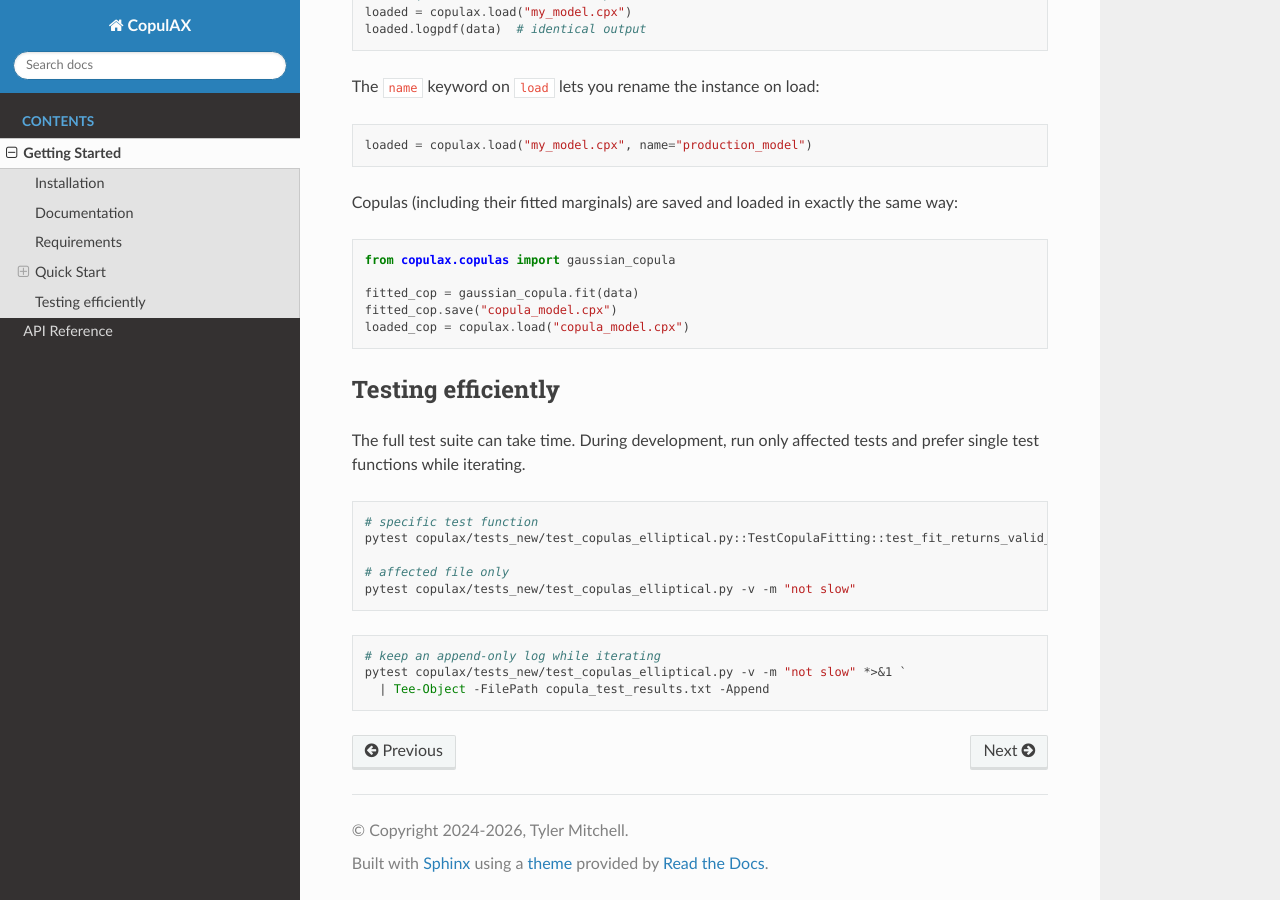
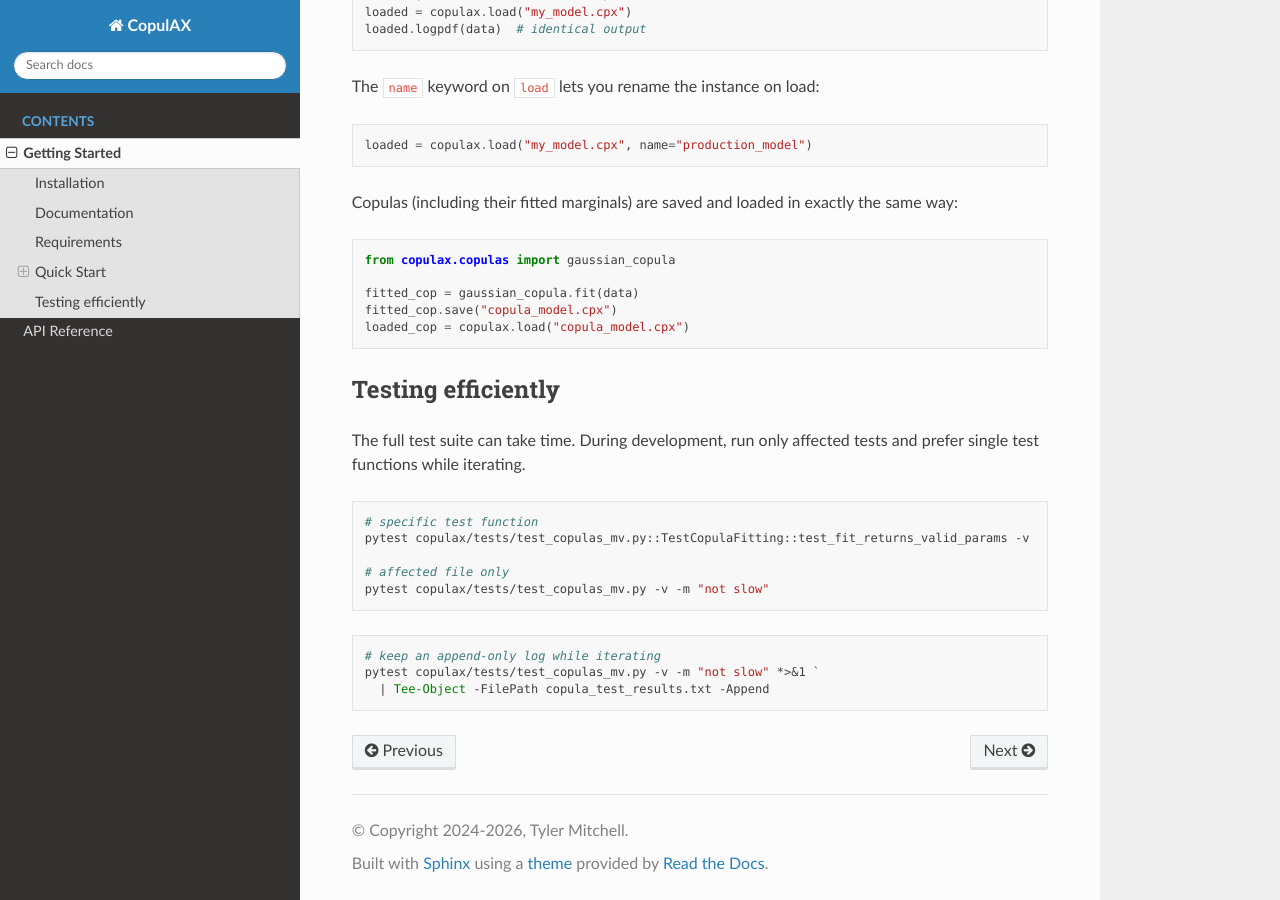
Before and after one commit to tfm000/copulax, a Sphinx documentation site: the page built from docs/getting_started.rst, in a window 1280 px wide and 900 px high, scrolled down 2807 px. Built offline with Sphinx 7.4.7 and the Read the Docs theme 3.1.0, drawn with Linux system fonts in a browser that asks for light colours.

Commit message:
docs: update test command examples after tests/ rename
Update README.md, docs/getting_started.rst, and CHANGELOG.md to
reference copulax/tests/ paths. Also corrects stale references
to test_copulas_elliptical.py -- the TestCopulaFitting class
lives in test_copulas_mv.py.

```diff
--- a/docs/getting_started.rst
+++ b/docs/getting_started.rst
@@ -181,13 +181,13 @@ and prefer single test functions while iterating.
 .. code-block:: bash
 
    # specific test function
-   pytest copulax/tests_new/test_copulas_elliptical.py::TestCopulaFitting::test_fit_returns_valid_params -v
+   pytest copulax/tests/test_copulas_mv.py::TestCopulaFitting::test_fit_returns_valid_params -v
 
    # affected file only
-   pytest copulax/tests_new/test_copulas_elliptical.py -v -m "not slow"
+   pytest copulax/tests/test_copulas_mv.py -v -m "not slow"
 
 .. code-block:: powershell
 
    # keep an append-only log while iterating
-   pytest copulax/tests_new/test_copulas_elliptical.py -v -m "not slow" *>&1 `
+   pytest copulax/tests/test_copulas_mv.py -v -m "not slow" *>&1 `
      | Tee-Object -FilePath copula_test_results.txt -Append
```
Also changed, not shown: CHANGELOG.md (+5 -5 lines), README.md (+5 -5 lines).
